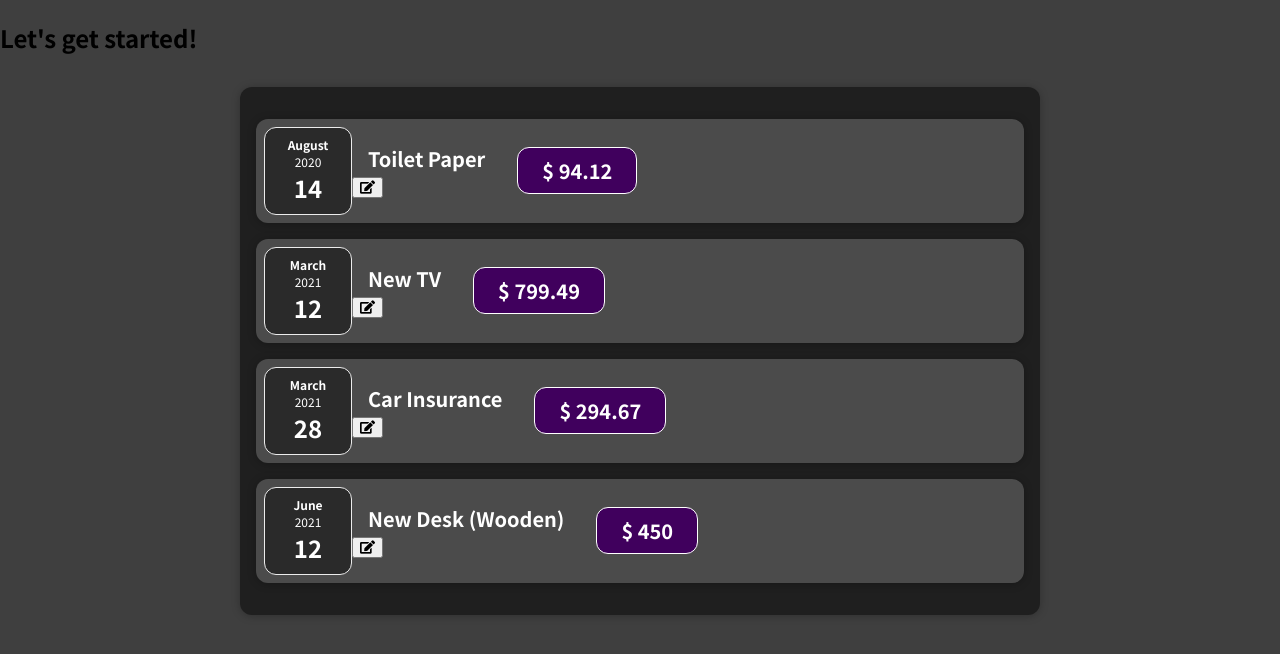
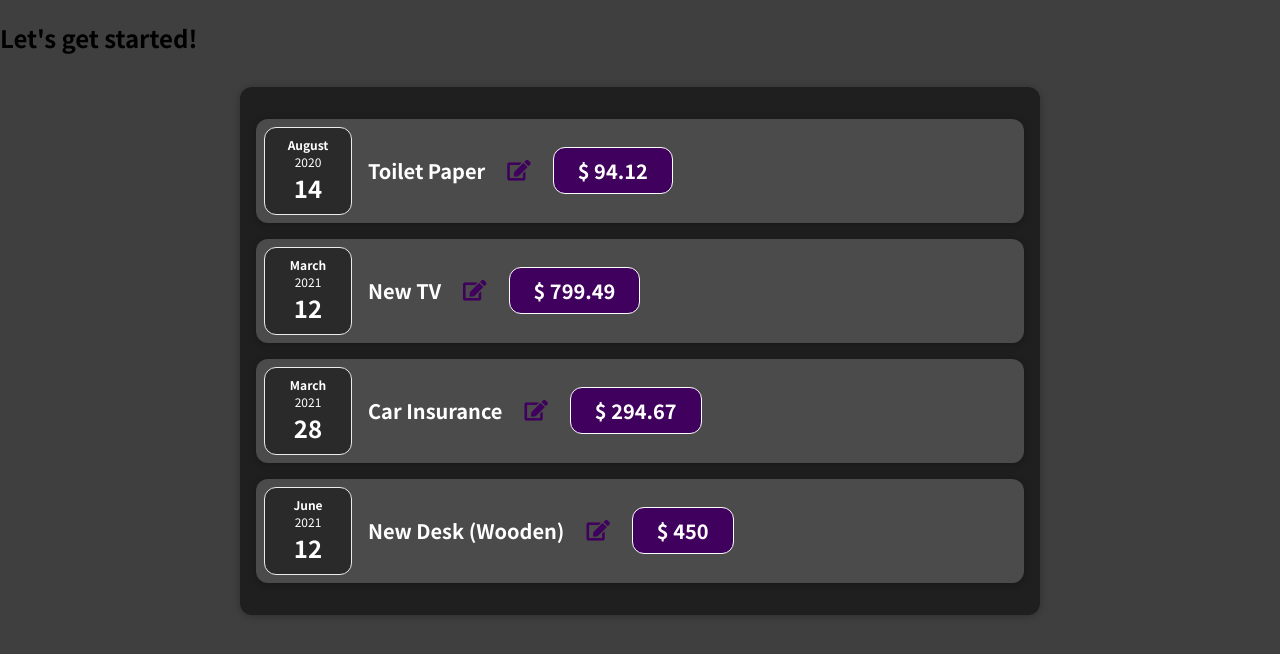
Before and after one commit to DeboraBucci/shopping-chart, a React (Create React App) app: page / in a window 1280 px wide. Shown: the top 654 px of the page. Built offline with nearby package versions, Linux system fonts and the light colour scheme.

Commit message:
create some classes to style the <button> and other elements close to it

```diff
--- a/src/components/Expenses/ExpenseItem.css
+++ b/src/components/Expenses/ExpenseItem.css
@@ -52,3 +52,21 @@
     padding: 0.5rem 1.5rem;
   }
 }
+
+.expense-title__container {
+  display: flex;
+}
+
+.expense-title__btn {
+  background-color: transparent;
+  border: transparent;
+}
+
+.expense-title__container button {
+  cursor: pointer;
+}
+
+.expense-title__container i {
+  font-size: 1.3rem;
+  color: #40005d;
+}
--- a/src/components/Expenses/ExpenseItem.js
+++ b/src/components/Expenses/ExpenseItem.js
@@ -28,9 +28,9 @@ const ExpenseItem = ({ title: initialTitle, amount, date }) => {
       <ExpenseDate date={date} />
       <div className="expense-item__description">
         {change === false ? (
-          <div>
+          <div className="expense-title__container">
             <h2>{title}</h2>
-            <button onClick={changeHandler}>
+            <button className="expense-title__btn" onClick={changeHandler}>
               <i class="fas fa-edit"></i>
             </button>
           </div>
```
